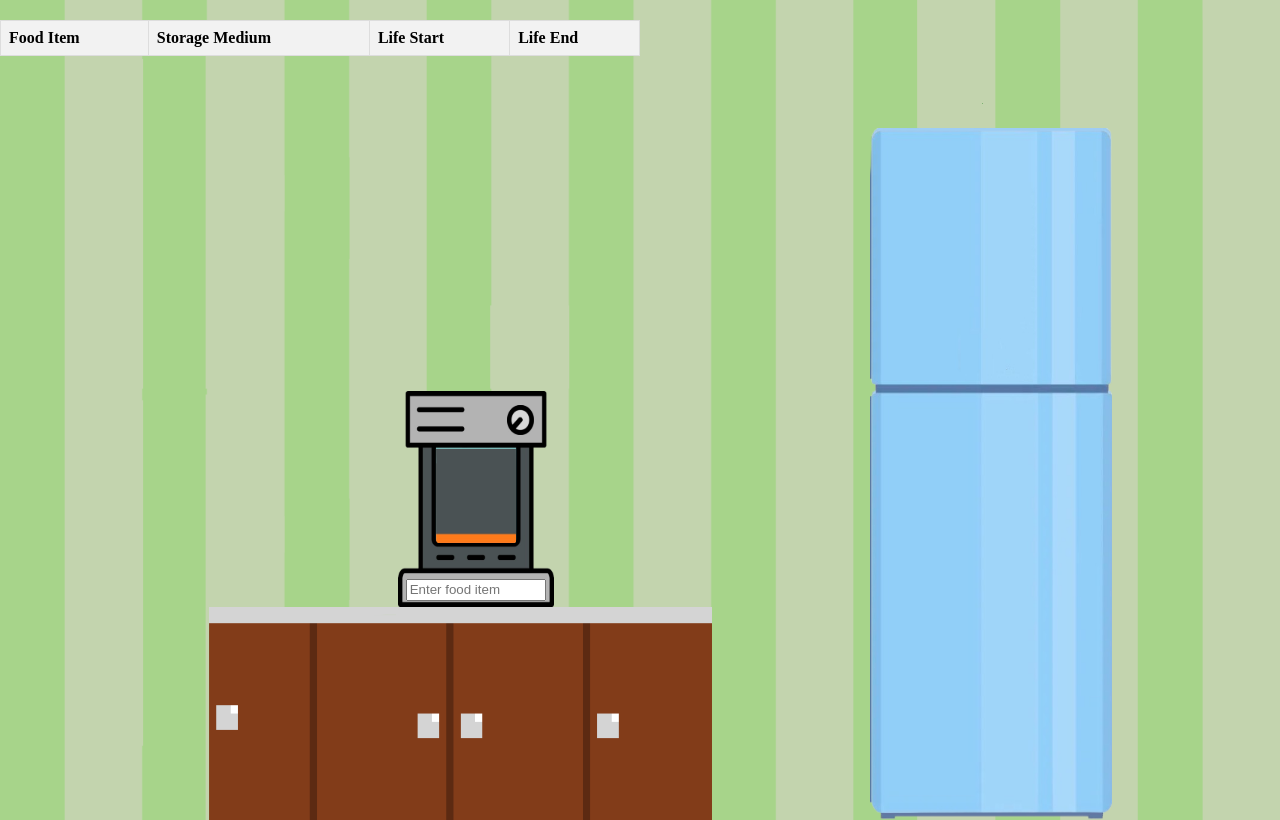
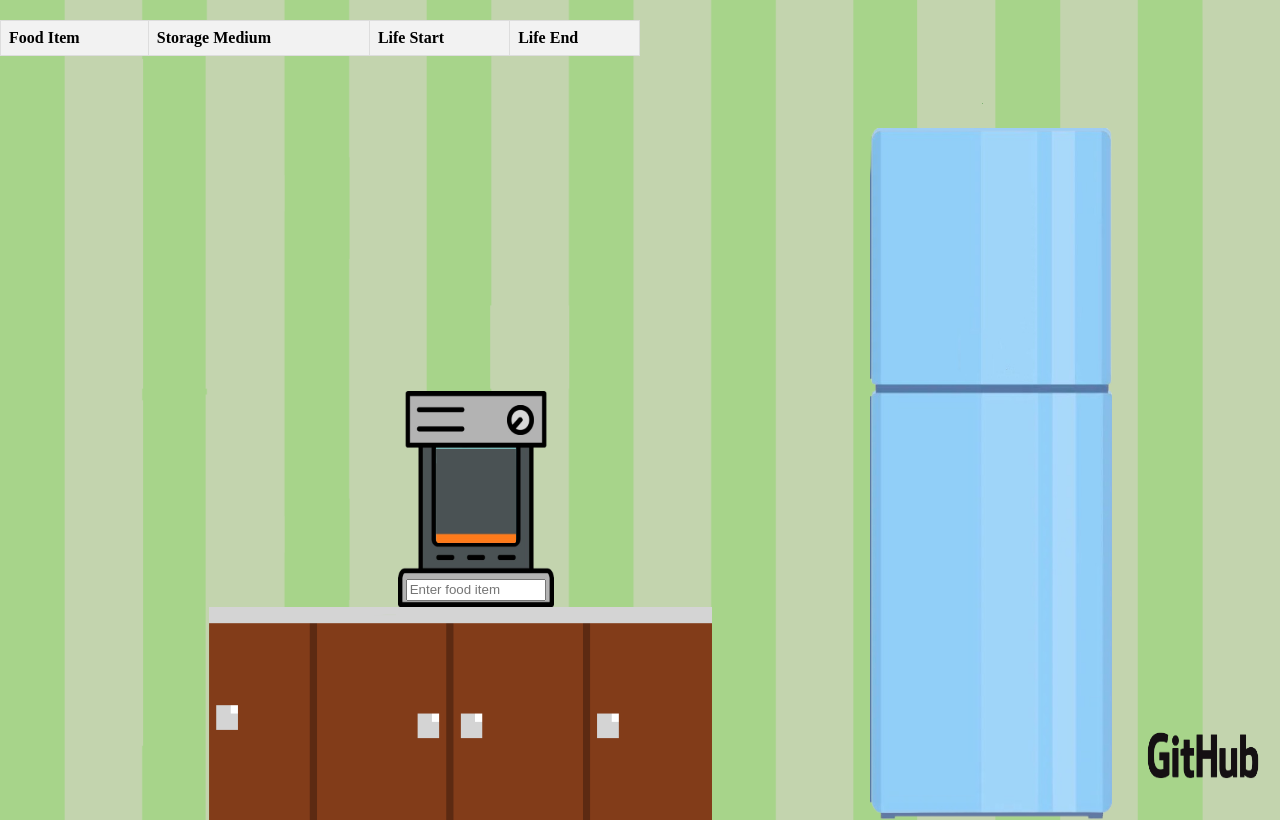
Before and after one commit to devaddic/food-tracker, a website: page public/index.html in a window 1280 px wide. Drawn offline with Linux system fonts and the light colour scheme.

Commit message:
github logo with hyperlink added

```diff
--- a/public/index.html
+++ b/public/index.html
@@ -16,10 +16,10 @@
             <img id="piston" src="pictures/piston.png" alt="piston">
             <img id="button" src="pictures/button.png" alt="button" onclick="fetchIcon()">
         </div>
-    <div class="container">
-            <input type="text" id="searchInput" placeholder="Enter food item" onkeydown="inputEntered(event)">
-            <div id="iconContainer"></div>
-    </div>
+        <div class="container">
+                <input type="text" id="searchInput" placeholder="Enter food item" onkeydown="inputEntered(event)">
+                <div id="iconContainer"></div>
+        </div>
         <div class="fridge2-container">
             <img id="fridge2" src="pictures/fridge2.png" alt="Fridge 2">
         </div>
@@ -30,6 +30,11 @@
             <img id="fridge1" src="pictures/fridge1.png" alt="Fridge 1">
             <img id="fridge6" src="pictures/fridge6.png" alt="Fridge 6">
             <img id="fridge7" src="pictures/fridge7.png" alt="Fridge 7">
+        </div>
+        <div class="gitHubLogo-Container">
+            <a href="https://github.com/devasilmy/food-tracker" target="_blank">
+                <img src="pictures/GitHub_Logo.png" alt="GitHub-Logo" style="width: 100%; height: 100%">
+              </a>
         </div>
         <table style = "width: 50%;" id="datasetDisplay">
             <thead>
--- a/public/styles/layout.css
+++ b/public/styles/layout.css
@@ -176,6 +176,14 @@ body {
     cursor: grab;
 }
 
+.gitHubLogo-Container {
+    position: absolute;
+    width: 10%;
+    height: 10%;
+    right: 1%;
+    bottom: 3%;
+}
+
 table {
     margin-top: 20px;
     width: 100%;
```
